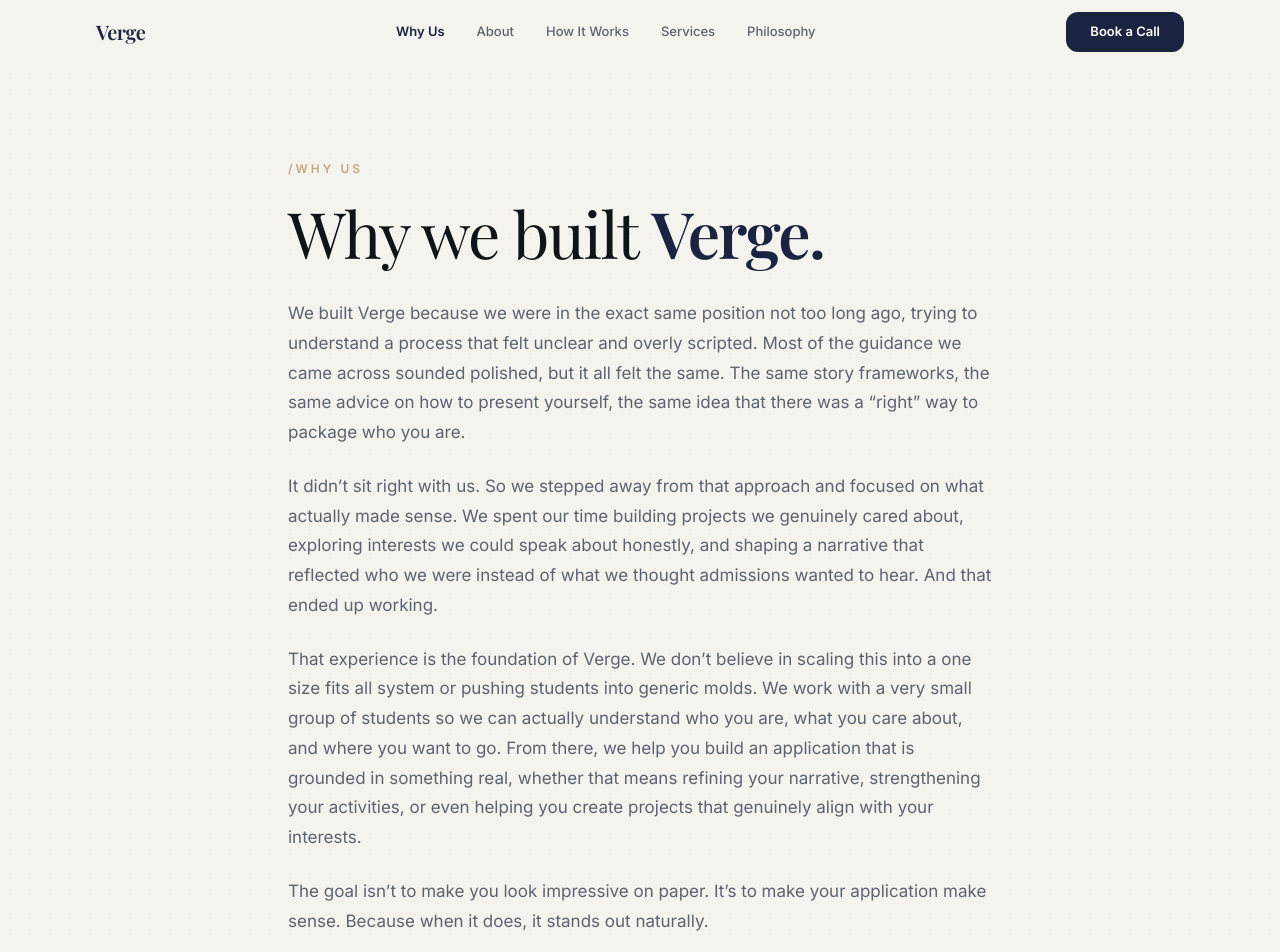
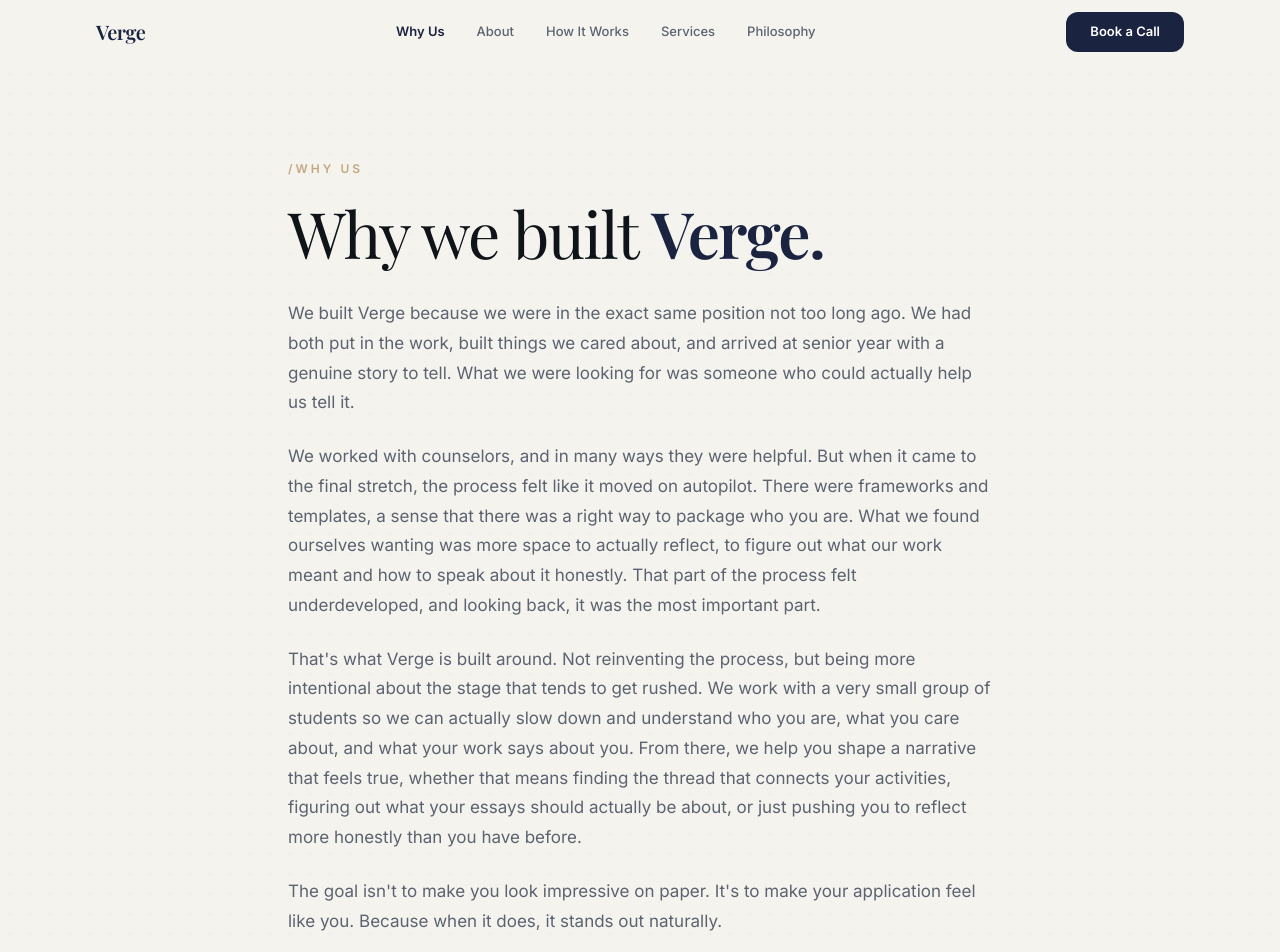
Before and after one commit to aditWorkspace/collegeprepwebsitetest, a Next.js app: page /why-us in a window 1280 px wide. Shown: the top 952 px of the page. Built offline with nearby package versions, Linux system fonts and the light colour scheme.

Commit message:
Update page.tsx

```diff
--- a/app/why-us/page.tsx
+++ b/app/why-us/page.tsx
@@ -26,16 +26,16 @@
           <ScrollReveal delay={0.1}>
             <div className="space-y-6 text-[17px] text-muted leading-[1.75]">
   <p>
-    We built Verge because we were in the exact same position not too long ago, trying to understand a process that felt unclear and overly scripted. Most of the guidance we came across sounded polished, but it all felt the same. The same story frameworks, the same advice on how to present yourself, the same idea that there was a “right” way to package who you are.
+    We built Verge because we were in the exact same position not too long ago. We had both put in the work, built things we cared about, and arrived at senior year with a genuine story to tell. What we were looking for was someone who could actually help us tell it.
   </p>
   <p>
-    It didn’t sit right with us. So we stepped away from that approach and focused on what actually made sense. We spent our time building projects we genuinely cared about, exploring interests we could speak about honestly, and shaping a narrative that reflected who we were instead of what we thought admissions wanted to hear. And that ended up working.
+    We worked with counselors, and in many ways they were helpful. But when it came to the final stretch, the process felt like it moved on autopilot. There were frameworks and templates, a sense that there was a right way to package who you are. What we found ourselves wanting was more space to actually reflect, to figure out what our work meant and how to speak about it honestly. That part of the process felt underdeveloped, and looking back, it was the most important part.
   </p>
   <p>
-    That experience is the foundation of Verge. We don’t believe in scaling this into a one size fits all system or pushing students into generic molds. We work with a very small group of students so we can actually understand who you are, what you care about, and where you want to go. From there, we help you build an application that is grounded in something real, whether that means refining your narrative, strengthening your activities, or even helping you create projects that genuinely align with your interests.
+    That's what Verge is built around. Not reinventing the process, but being more intentional about the stage that tends to get rushed. We work with a very small group of students so we can actually slow down and understand who you are, what you care about, and what your work says about you. From there, we help you shape a narrative that feels true, whether that means finding the thread that connects your activities, figuring out what your essays should actually be about, or just pushing you to reflect more honestly than you have before.
   </p>
   <p>
-    The goal isn’t to make you look impressive on paper. It’s to make your application make sense. Because when it does, it stands out naturally.
+    The goal isn't to make you look impressive on paper. It's to make your application feel like you. Because when it does, it stands out naturally.
   </p>
 </div>
           </ScrollReveal>
```
